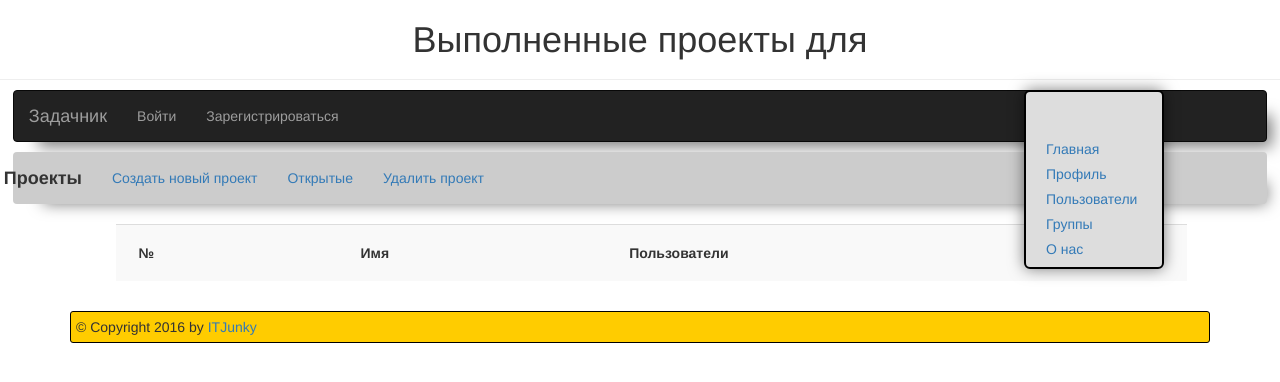
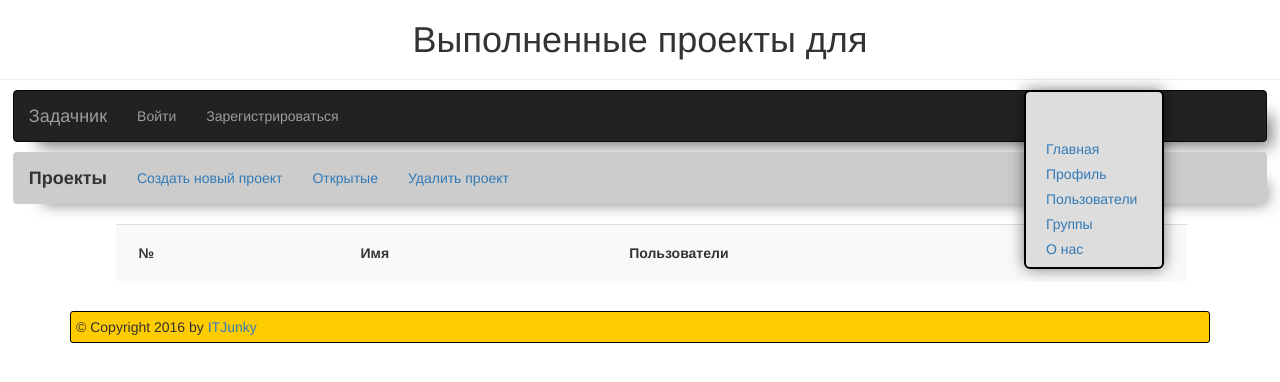
Before and after one commit to itJunky/web-tasker.py, a Flask app: template web_tasker/templates/project/list.html in a window 1280 px wide. Shown: the top 382 px of the page. Run offline with Flask 2, Linux system fonts and the light colour scheme; the template is opened without the code that fills it, so the values that code supplies are empty; some libraries are stand-ins or nearby versions.

Commit message:
Update projectmenu.html
Fix padding for project label

```diff
--- a/web_tasker/templates/projectmenu.html
+++ b/web_tasker/templates/projectmenu.html
@@ -1,6 +1,6 @@
 <nav class="taskmenu nav navbar">
   <div class="navbar-header">
-    <label class="navbar-brand">Проекты</label>
+    <label class="navbar-brand task-title">Проекты</label>
   </div>
   <ul class="nav navbar-nav taskmenu-elem">
     <li><a href='/project/create'>Создать новый проект</a></li>
```
